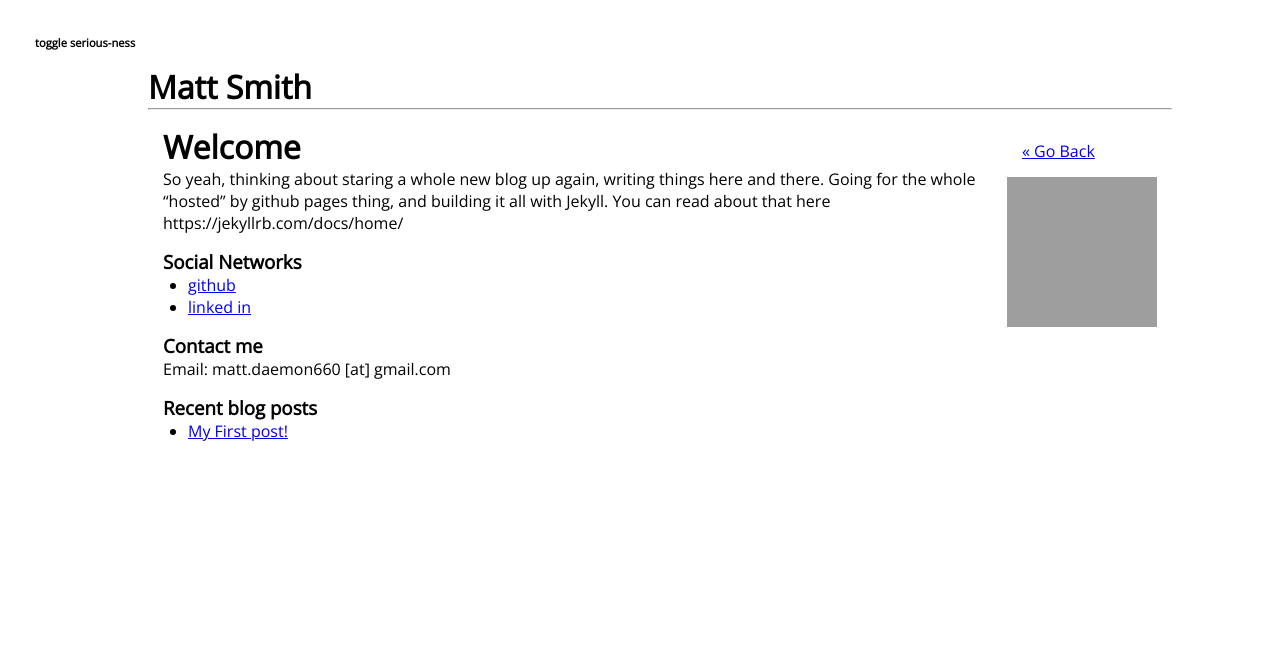
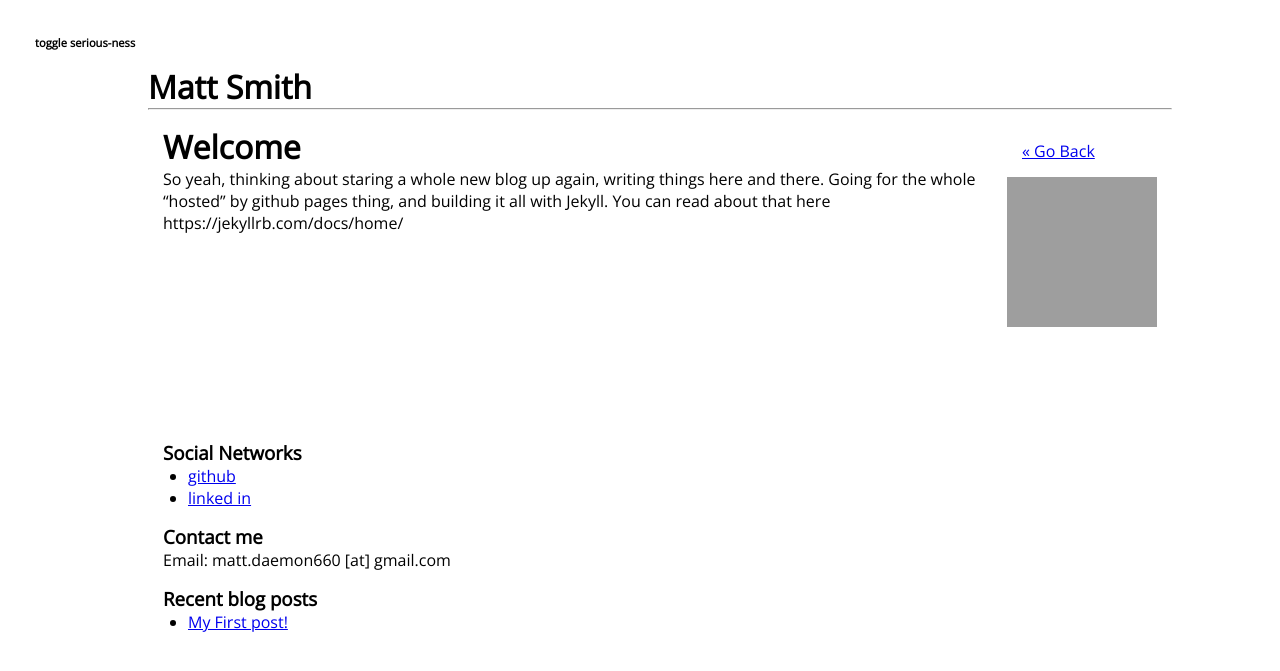
Before and after one commit to psykzz/psykzz.github.io, a Jekyll site: the page built from _posts/2017-06-02-my-first-post.md, in a window 1280 px wide. Shown: the top 671 px of the page. Built offline with Jekyll 4.4.1, drawn with Linux system fonts in a browser that asks for light colours; grey boxes are pictures that could not be loaded.

Commit message:
Fix content layout
Add min-height

```diff
--- a/_includes/srs.html
+++ b/_includes/srs.html
@@ -13,9 +13,11 @@
 </div>
 {% endif %}
 
+{% if page.is_post %}
 <div id='page-content'>
   {{content}}
 </div>
+{% endif %}
 
 <div id='social-section'>
   <h3>Social Networks</h3>
--- a/css/style.css
+++ b/css/style.css
@@ -46,6 +46,10 @@ div img {
   float: left;
 }
 
+#page-content {
+  min-height: 300px;
+}
+
 #tglsrs {
     font-size: 0.7em;
     font-weight: 600;
```
